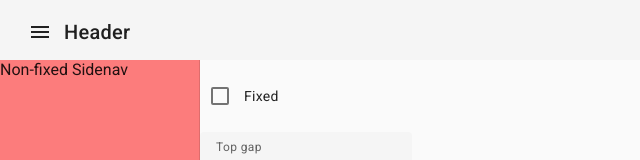
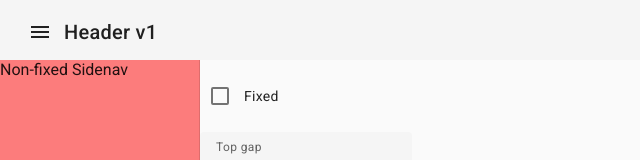
Before and after one commit to pranxy/sample-app, an Angular app: page / in a window 1280 px wide. Shown: the top 160 px of the page, without its empty margins (0-640 px from the left). Built offline with nearby package versions, Linux system fonts and the light colour scheme.

Commit message:
base styles

```diff
--- a/src/app/app.component.html
+++ b/src/app/app.component.html
@@ -2,7 +2,7 @@
   <button mat-icon-button (click)="sidenav.toggle()">
     <mat-icon>menu</mat-icon>
   </button>
-  Header
+  Header v1
 </mat-toolbar>
 
 <mat-sidenav-container class="example-container">
--- a/src/styles.scss
+++ b/src/styles.scss
@@ -1,4 +1,20 @@
-/* You can add global styles to this file, and also import other style files */
+html,
+body {
+  height: 100%;
+  margin: 0;
+  padding: 0;
+  width: 100%;
+  min-height: 100%;
+  min-width: 100%;
+}
 
-html, body { height: 100%; }
-body { margin: 0; font-family: Roboto, "Helvetica Neue", sans-serif; }
+body {
+  margin: 0;
+  font-family: Roboto, "Helvetica Neue", sans-serif;
+}
+
+*,
+*::before,
+*::after {
+  box-sizing: border-box;
+}
```
